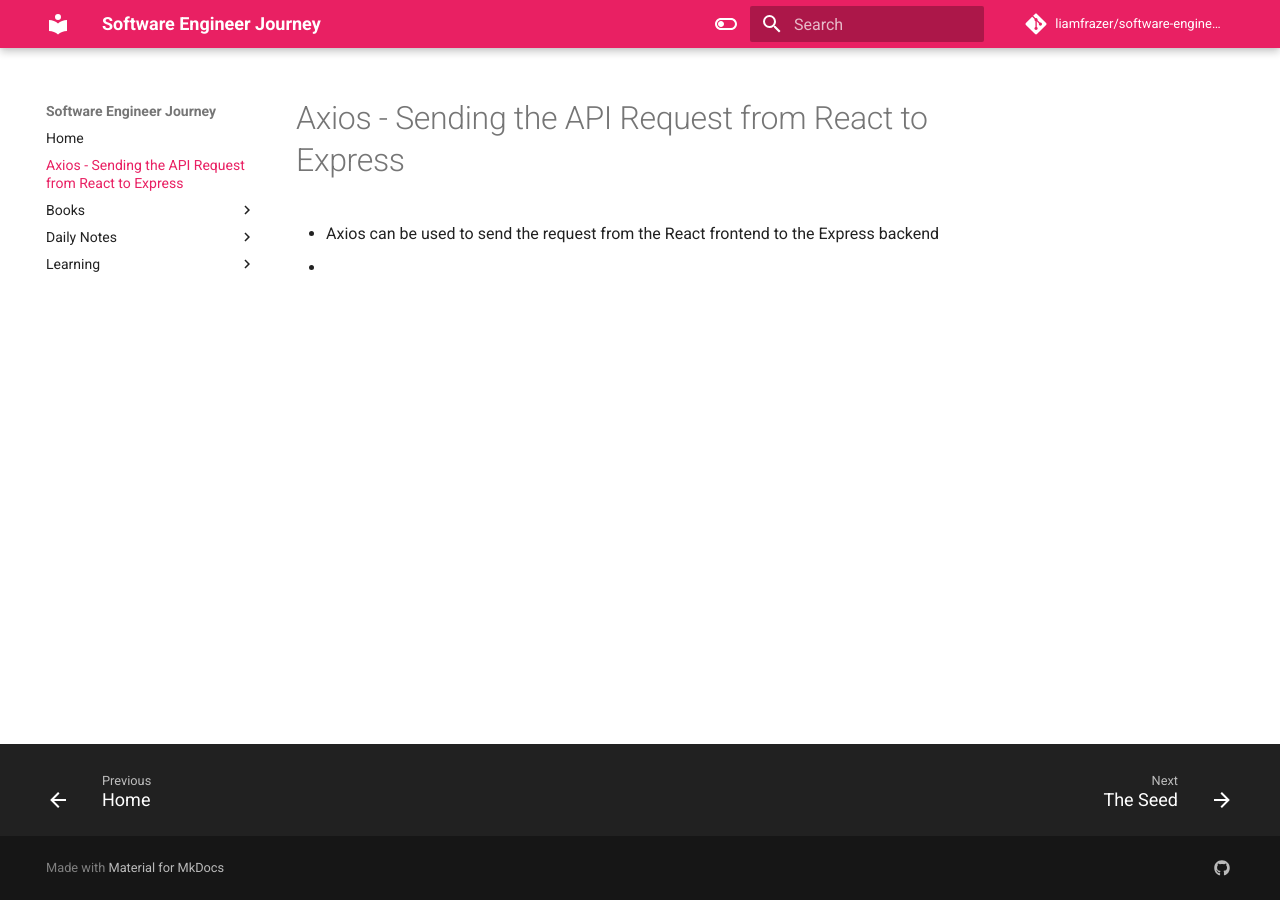
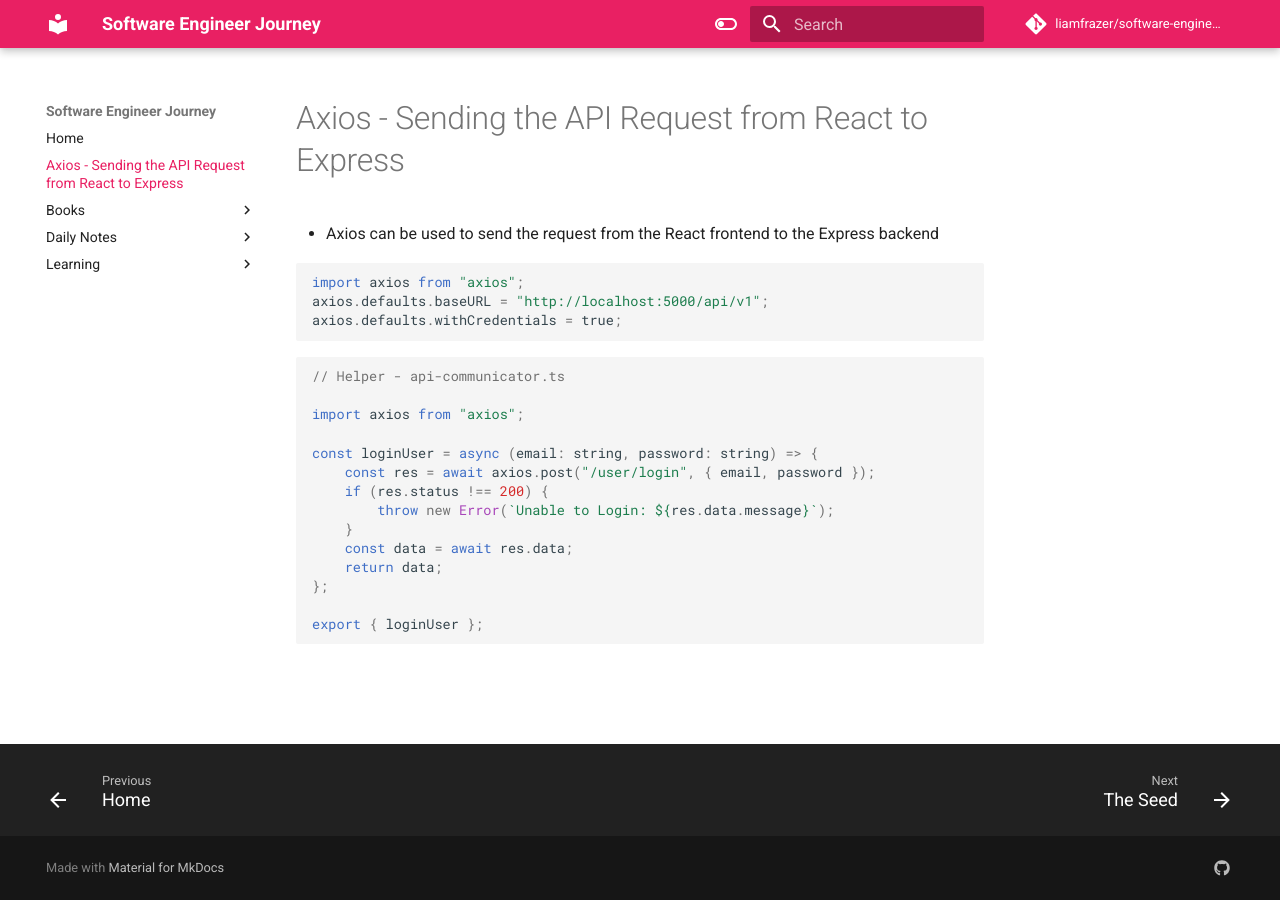
Before and after one commit to liamfrazer/software-engineer-journey, an MkDocs documentation site: the page built from docs/Axios - Sending the API Request from React to Express.md, in a window 1280 px wide. Built offline with MkDocs 1.6.1 and Material for MkDocs 9.7.7, drawn with Linux system fonts in a browser that asks for light colours; comment, search, counter and statistics services are not loaded.

Commit message:
vault backup: 2023-12-31 12:29:01

````diff
--- a/docs/Axios - Sending the API Request from React to Express.md
+++ b/docs/Axios - Sending the API Request from React to Express.md
@@ -8,4 +8,27 @@
 # Axios - Sending the API Request from React to Express
 
 * Axios can be used to send the request from the React frontend to the Express backend
-*
+
+```jsx
+import axios from "axios";
+axios.defaults.baseURL = "http://localhost:5000/api/v1";
+axios.defaults.withCredentials = true;
+```
+
+```jsx
+// Helper - api-communicator.ts
+
+import axios from "axios";
+
+const loginUser = async (email: string, password: string) => {
+	const res = await axios.post("/user/login", { email, password });
+	if (res.status !== 200) {
+		throw new Error(`Unable to Login: ${res.data.message}`);
+	}
+	const data = await res.data;
+	return data;
+};
+
+export { loginUser };
+
+```
````
